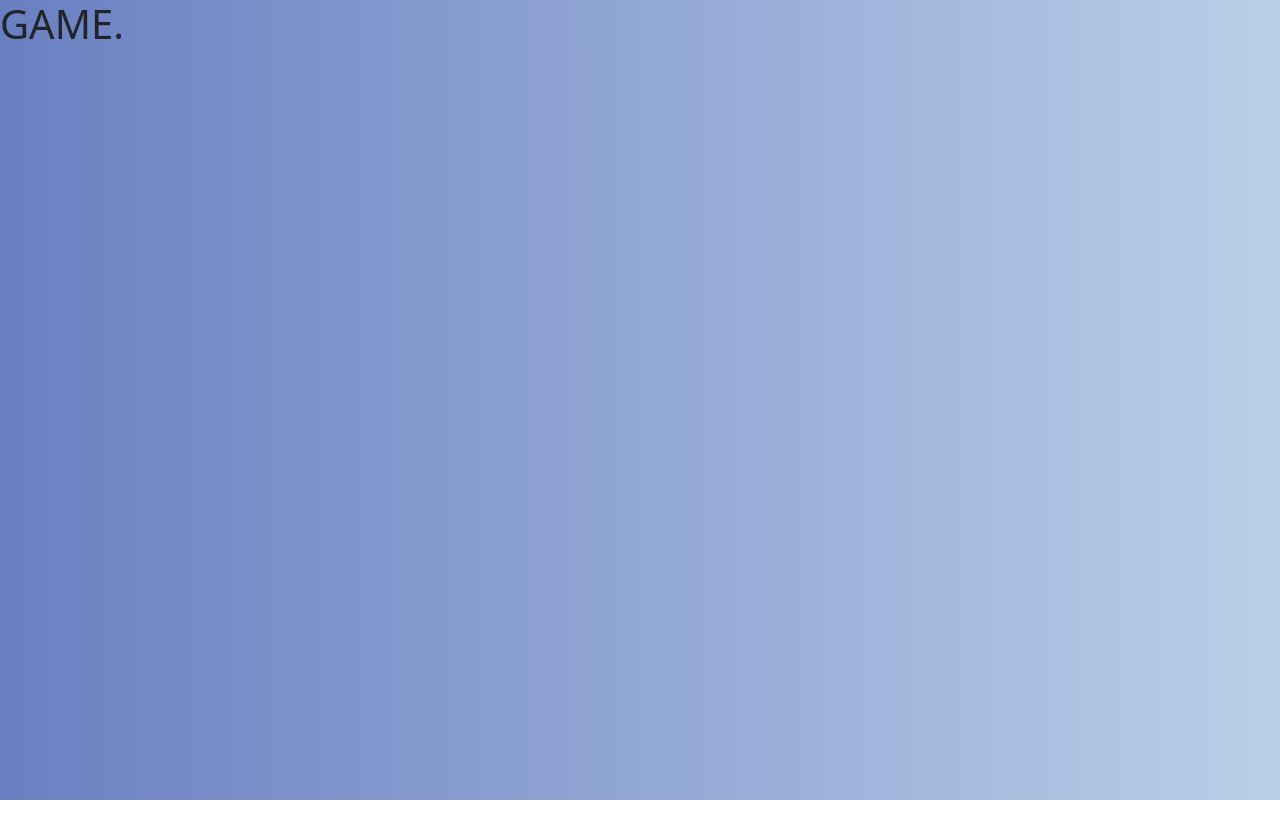
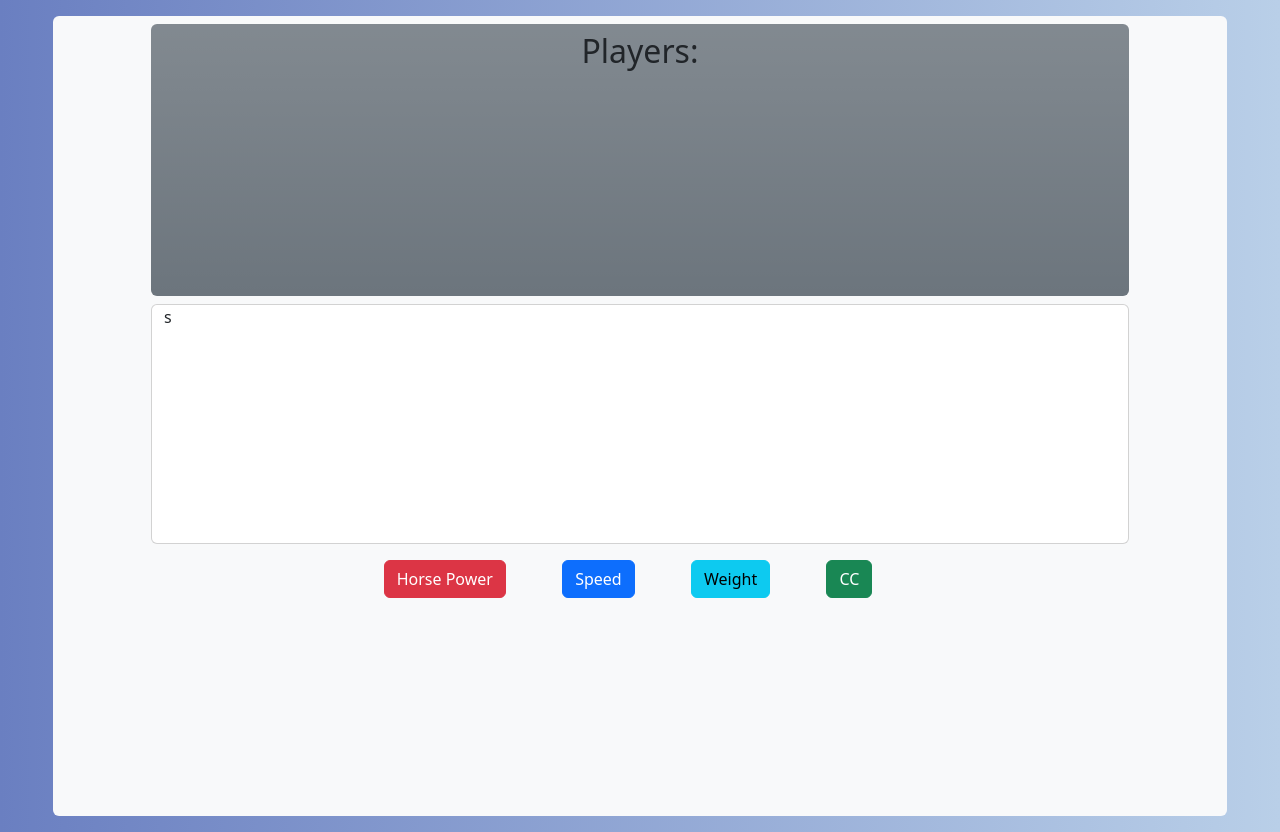
Before and after one commit to BallesterosDev56/Reto-Senasoft-2022, a React (Vite) app in the folder FRONT/: page /game in a window 1280 px wide. Before the commit the page ends 800 px from the top, so only its background shows below. Built offline with nearby package versions, Linux system fonts and the light colour scheme.

Commit message:
VERSION 1.0 FRONT

```diff
--- a/FRONT/src/App.css
+++ b/FRONT/src/App.css
@@ -1,3 +1,4 @@
 body, html {
     background: linear-gradient(to right, #6a7fc1, #b9cfe8);
+    font-family: 'Courier New', Courier, monospace;
 }
--- a/FRONT/src/pages/game/Game.jsx
+++ b/FRONT/src/pages/game/Game.jsx
@@ -2,8 +2,39 @@ import './game.css'
 
 export const Game = ()=> {
     return(
-        <>
-          <h1>GAME.</h1>
-        </>
+        <section className="game--container">
+          <div className="container-fluid d-flex flex-column col-11 bg-light m-3 rounded min-vh-100 ">
+
+          <div className="cards--container row">
+            <div className="col-10 bg-secondary bg-gradient rounded p-2 mt-2">
+              <h2 className="text-center">Players:</h2>
+              <div className="col">
+
+              </div>
+            </div>
+          </div>
+
+          <div className="battle--container row d-flex justify-content-center mt-2">
+            <div className="card col-10">
+              s
+            </div>
+          </div>
+
+          <div className="row mt-3">
+            <div className="row">
+              <div className="buttons--container col">
+                <div className="btn btn-danger">Horse Power</div>
+                <div className="btn btn-primary">Speed</div>
+                <div className="btn btn-info">Weight</div>
+                <div className="btn btn-success">CC</div>
+              </div>
+            </div>
+            <div className="row">
+
+            </div>
+          </div>
+
+          </div>
+        </section>
     )
 }
--- a/FRONT/src/pages/game/game.css
+++ b/FRONT/src/pages/game/game.css
@@ -0,0 +1,22 @@
+.game--container {
+    width: 100%;
+    background: transparent;
+    display: flex;
+    justify-content: center;
+}
+
+.cards--container {
+    justify-content: space-evenly;
+    margin: 0 auto;
+    height: 35vh;
+}
+
+.battle--container {
+    height: 30vh;
+}
+
+.buttons--container {
+    display: flex;
+    justify-content: center;
+    gap: 5%;
+}
```
